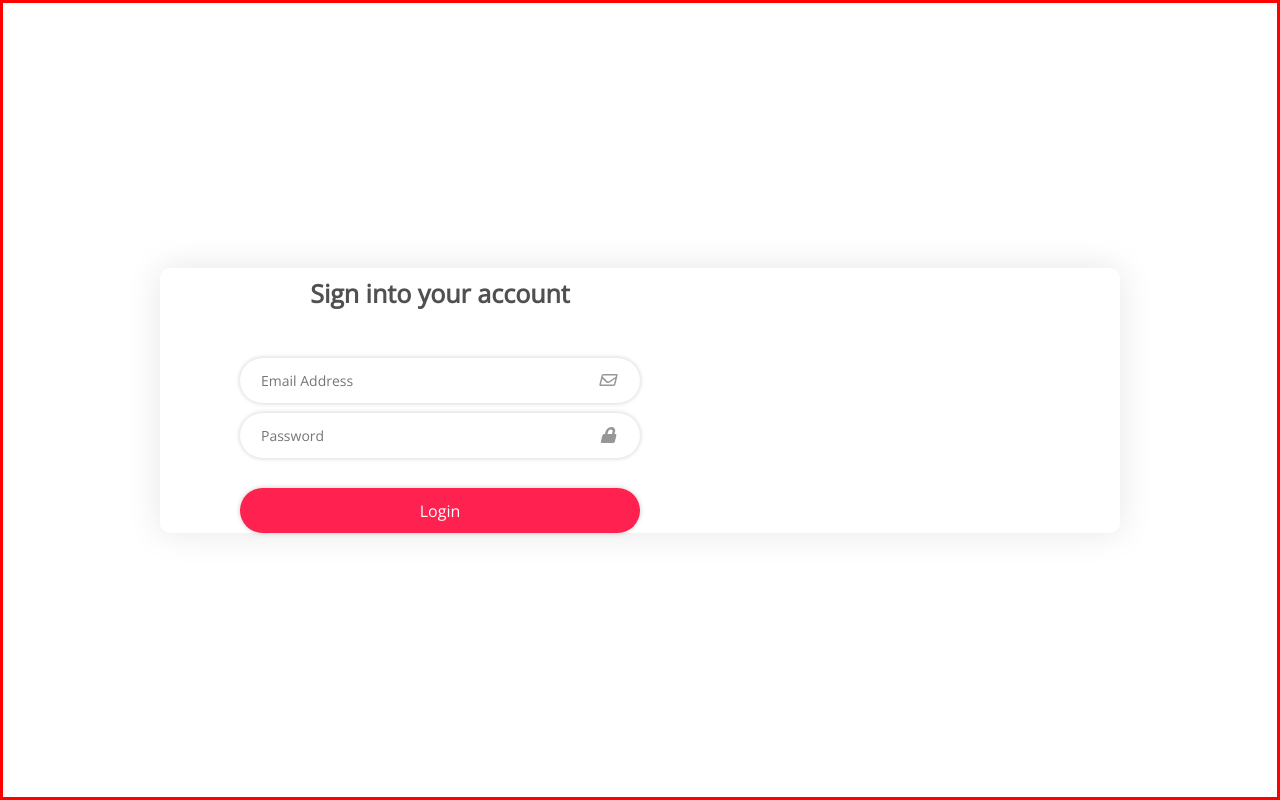
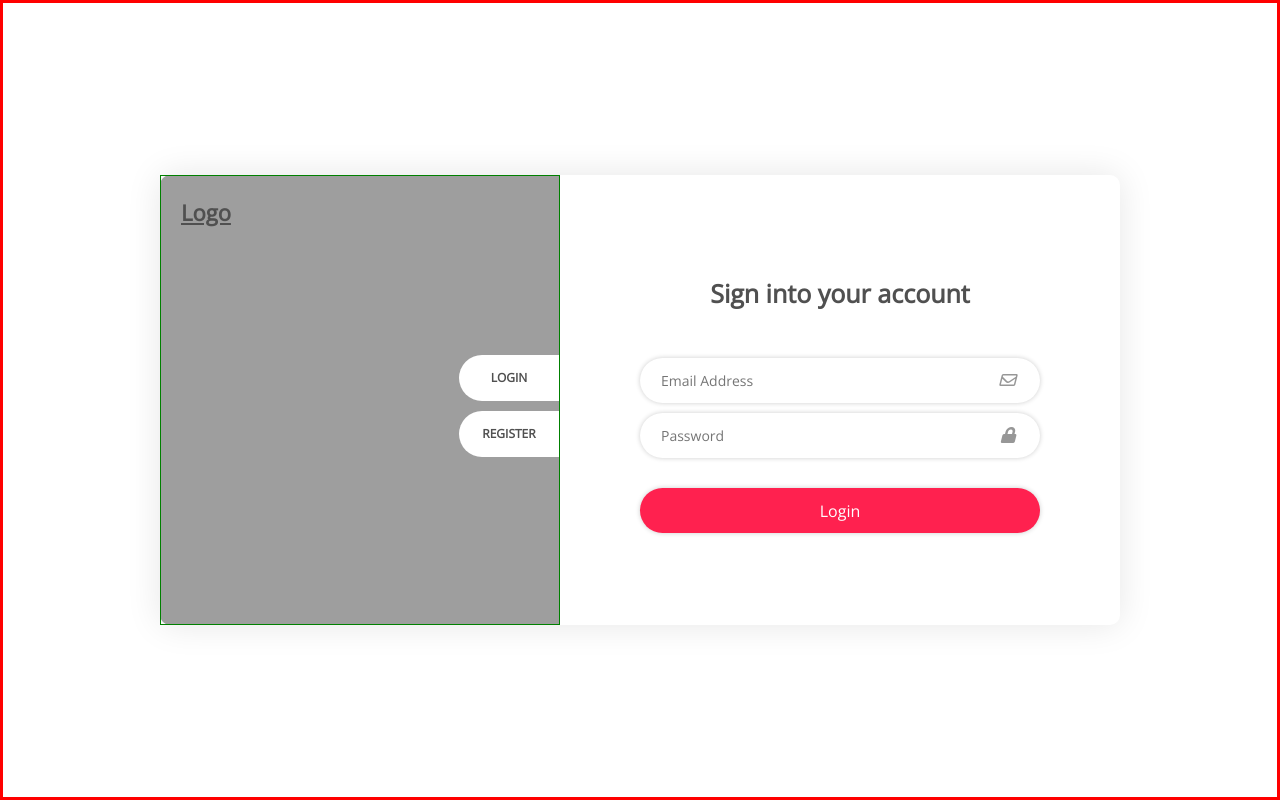
Before and after one commit to rohithkumar53/Mern-App, a React (Create React App) app: page /login in a window 1280 px wide. Built offline with nearby package versions, Linux system fonts and the light colour scheme.

Commit message:
completed login form

```diff
--- a/src/App.js
+++ b/src/App.js
@@ -1,15 +1,16 @@
 import logo from './logo.svg';
 import './App.scss';
 import LoginForm from './components/imports/LoginForm';
+import BaseLogin from './components/imports/BaseLogin';
+import './assets/bg_img.jpg';
 
 function App() {
   return (
     <div id="login">
       <div className="container">
         <div className="row login-box">
-            <div className="col-lg-7 bg-color align-self-center">
-              <LoginForm/>
-            </div>
+            <BaseLogin/>
+            <LoginForm/>
         </div>
       </div>
 
--- /dev/null
+++ b/src/components/imports/BaseLogin.jsx
@@ -0,0 +1,17 @@
+import React from 'react'
+
+export default function BaseLogin() {
+    return (
+        <div className="col-sm-5 bg-img align-self-center">
+            <div className="info">
+                <div className="logo clearfix">
+                    <a href="#" className='nav-brand'>Logo</a>
+                </div>
+                <div className="btn-section clearfix">
+                    <button className="nav-link link-btn btn-primary default-bg">Login</button>
+                    <button className="nav-link link-btn btn-primary default-bg">Register</button>
+                </div>
+            </div>
+        </div>
+    )
+}
--- a/src/components/imports/LoginForm.jsx
+++ b/src/components/imports/LoginForm.jsx
@@ -2,7 +2,7 @@ import React from 'react'
 
 export default function LoginForm(props) {
     return (
-        <div>
+        <div className="col-sm-7 bg-color align-self-center">
             <div className='form-section'>
                 <div className='title'>
                   <h3>Sign into your account</h3>
--- a/src/sass/_login.scss
+++ b/src/sass/_login.scss
@@ -8,11 +8,74 @@
     @extend .position-relative;
     @extend .text-center;
 
+    .default-bg{
+        @extend .background;
+        color: #505050;
+    }
+
     .login-box{
         max-width: 960px;
         margin: 0 auto;
         box-shadow: 0 0 35px rgba(0, 0, 0, 0.1);
         border-radius: 10px;
+
+        .bg-img{
+            padding: 0;
+            border-radius: 10px 0 0 10px;
+            background: rgba(0,0,0,0.04) url(http://localhost:3000/static/media/bg_img.0b3c570c.jpg);
+            background-size: cover;
+            top: 0;
+            bottom: 0;
+            opacity: 1;
+        }
+
+        .info{
+            height: 450px;
+            position: relative;
+            border: 1px solid green;
+
+            > .logo{
+                text-align: left;
+                margin:20px;
+
+                > .nav-brand{
+                    font-size: 22px;
+                    @extend .font-bold;
+                    color: #505050;
+                }
+            }
+
+            > .btn-section{
+                position: absolute;
+                top: 40%;
+                right: 0;
+                margin-bottom: 0;
+
+                .link-btn{
+                    font-size: 12px;
+                    @extend .font-bold;
+                }
+                .link-btn.active{
+                    background-color: #ff215f;
+                    color: #fff;
+                }
+
+                // btnprimary
+                > .btn-primary{
+                    @extend .text-center;
+                    line-height: 30px;
+                    width: 100px;
+                    text-transform: uppercase;
+                    border-radius: 50px 0 0 50px;
+                    margin-bottom: 10px;
+                    border: 0;
+                    &:focus{
+                        outline: none;
+                        box-shadow: none;
+                    }
+                }
+            }
+        }
     }
     /*login form styling*/
     .form-section{
```
Also changed, not shown: src/assets/bg_img.jpg (added).
